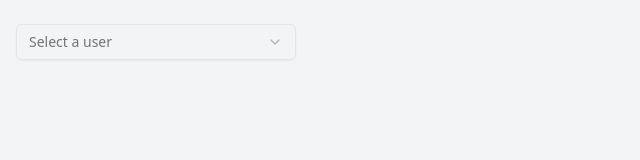
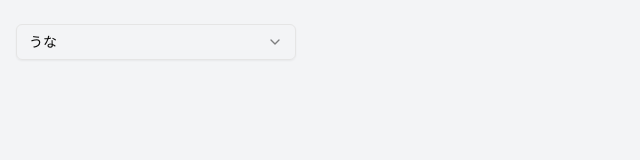
Before and after one commit to taku10101/spoon-castList, a Next.js app: page / in a window 1280 px wide. Shown: the top 160 px of the page, without its empty margins (0-640 px from the left). Built offline with nearby package versions, Linux system fonts and the light colour scheme.

Commit message:
add default val

```diff
--- a/src/app/page.tsx
+++ b/src/app/page.tsx
@@ -10,7 +10,7 @@ export default async function Page({
 }: {
   searchParams: { userId?: string };
 }) {
-  const userId = await searchParams.userId;
+  const userId = searchParams.userId;
   const user = userList.find((user) => user.userId === userId);
 
   let data: Media[] = [];
--- a/src/components/UserSelect.tsx
+++ b/src/components/UserSelect.tsx
@@ -12,11 +12,16 @@ import { userList } from "@/data/userList";
 export const UserSelect = () => {
   const handleSelectChange = (userId: string) => {
     window.history.pushState(null, "", `?userId=${userId}`);
-    return window.location.reload();
+    window.location.reload();
   };
+
   const users = userList;
+  const userId =
+    new URLSearchParams(window.location.search).get("userId") ||
+    users[0]?.userId;
+
   return (
-    <Select onValueChange={handleSelectChange}>
+    <Select onValueChange={handleSelectChange} defaultValue={userId}>
       <SelectTrigger className='w-[280px]'>
         <SelectValue placeholder='Select a user' />
       </SelectTrigger>
```
